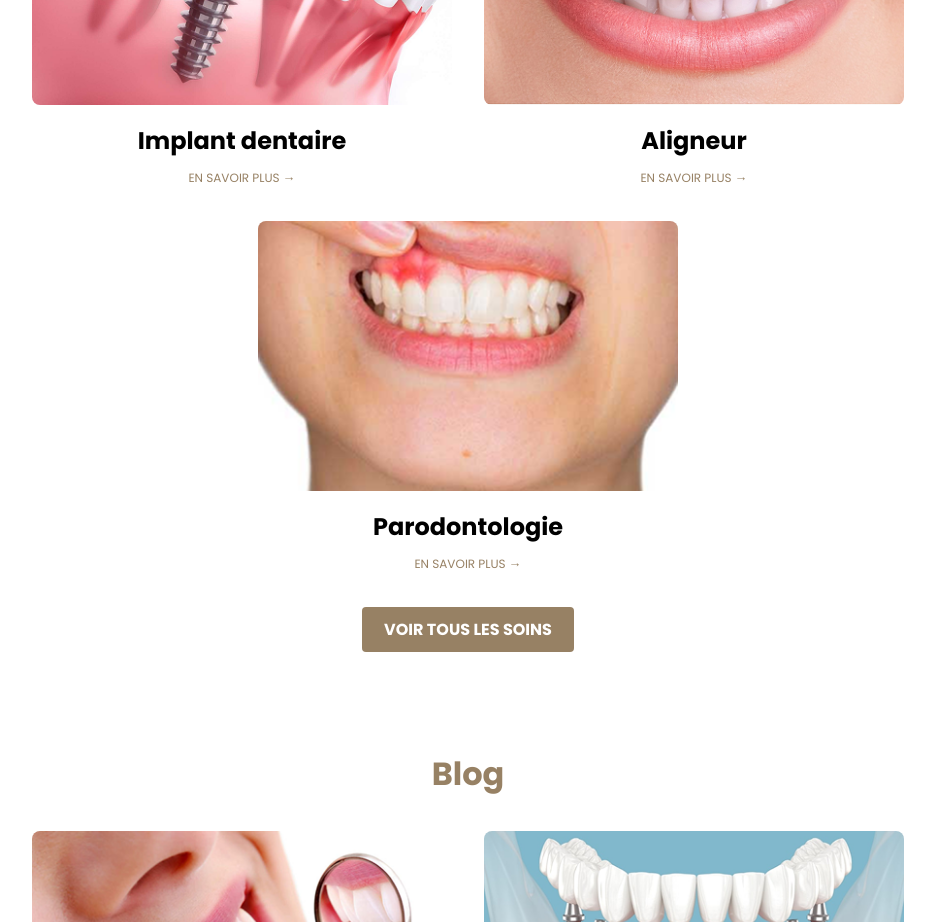
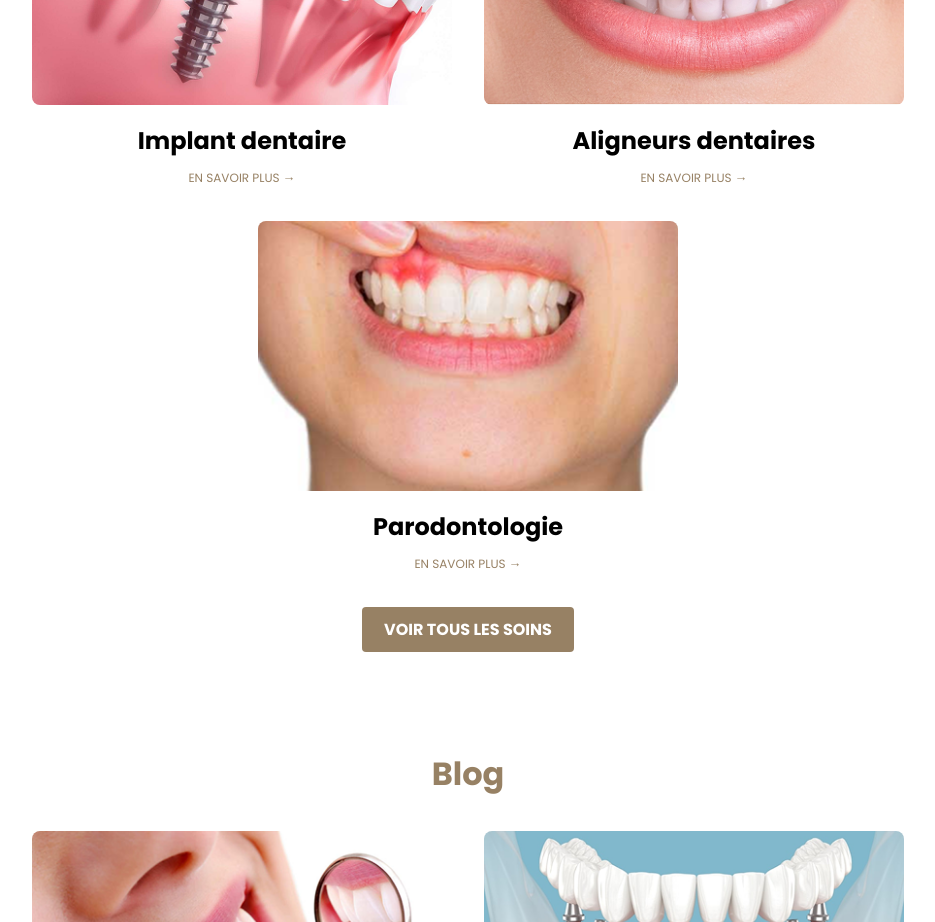
Before and after one commit to Floriannee/SiteWebCabinetDentaire, an Angular app: page / in a window 1280 px wide. Shown: the part 2700-3622 px from the top of the page, without its empty margins (172-1107 px from the left). Built offline with nearby package versions, Linux system fonts and the light colour scheme.

Commit message:
Changement terme technique

```diff
--- a/src/app/pages/home/home.html
+++ b/src/app/pages/home/home.html
@@ -58,7 +58,7 @@ Cependant, au-delà de la technologie, notre véritable passion réside dans l'a
    </div>
    <div class="card">
      <img src="/img/aligneurs.png" alt="Aligneurs dentaire" />
-     <h3>Aligneur</h3>
+     <h3>Aligneurs dentaires</h3>
      <a href="#">EN SAVOIR PLUS</a>
    </div>
    <div class="card">
```
